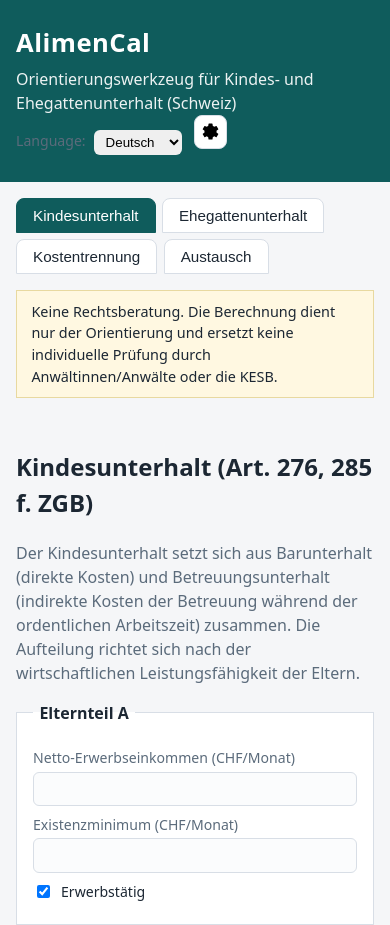
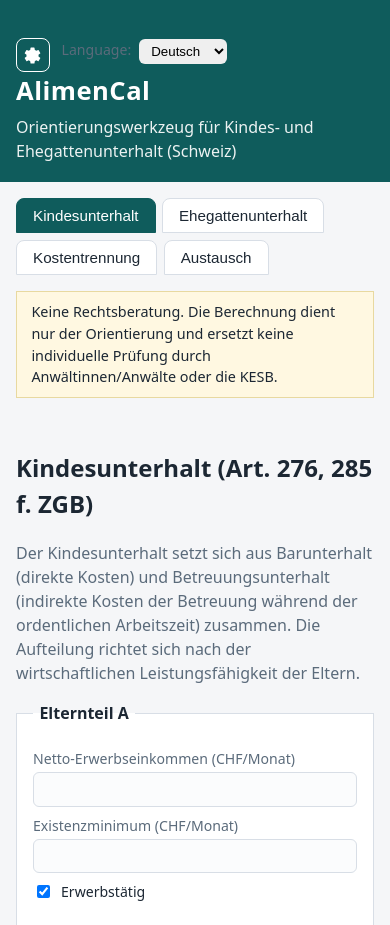
Before and after one commit to michaelleuzinger/AlimenCal, a plain HTML site: page index.html in a window 390 px wide. Shown: the top 925 px of the page. Drawn offline with Linux system fonts and the light colour scheme.

Commit message:
Zahnrad-Icon und Sprachwahl oben rechts im Kopf positionieren
Co-authored-by: michaelleuzinger <michaelleuzinger@users.noreply.github.com>

```diff
--- a/css/style.css
+++ b/css/style.css
@@ -34,6 +34,7 @@ header {
   background: var(--accent);
   color: var(--accent-ink);
   padding: 1.5rem 0 1.2rem;
+  position: relative;
 }
 header h1 { margin: 0; font-size: 1.6rem; letter-spacing: 0.5px; }
 .subtitle { margin: 0.3rem 0 0; opacity: 0.92; font-weight: 300; }
@@ -57,15 +58,20 @@ header h1 { margin: 0; font-size: 1.6rem; letter-spacing: 0.5px; }
   margin-top: 1rem;
   flex-wrap: wrap;
 }
-/* Kopf-Aktionen: Sprachwahl + Einstellungen-Menue (Zahnrad) */
-.header-actions { position: relative; display: inline-flex; align-items: flex-start; gap: 0.75rem; }
-.settings-btn { width: 2.1rem; height: 2.1rem; display: inline-flex; align-items: center; justify-content: center; border: 1px solid var(--line); border-radius: 8px; background: var(--card); cursor: pointer; padding: 0; }
+/* Kopf-Aktionen: Zahnrad oben rechts + Sprachwahl */
+.header-actions { position: absolute; top: 1rem; right: 1rem; display: flex; align-items: center; gap: 0.75rem; }
+.header-actions .lang-switch { margin-top: 0; }
+.settings-btn { width: 2.1rem; height: 2.1rem; display: inline-flex; align-items: center; justify-content: center; border: 1px solid var(--accent-ink); border-radius: 8px; background: transparent; color: var(--accent-ink); cursor: pointer; padding: 0; }
 .settings-btn svg { width: 1.2rem; height: 1.2rem; display: block; }
-.settings-btn:hover, .settings-btn[aria-expanded="true"] { border-color: var(--accent); }
+.settings-btn:hover, .settings-btn[aria-expanded="true"] { background: var(--accent-ink); color: var(--accent); }
 .settings-menu { position: absolute; top: calc(100% + 0.35rem); right: 0; min-width: 11rem; background: var(--card); border: 1px solid var(--line); border-radius: 8px; box-shadow: 0 4px 14px rgba(0,0,0,0.18); padding: 0.35rem; z-index: 50; }
 .settings-menu[hidden] { display: none; }
 .settings-menu .tab { display: block; width: 100%; text-align: left; border: none; background: transparent; border-radius: 6px; padding: 0.45rem 0.6rem; font-size: 0.92rem; cursor: pointer; color: var(--ink); }
 .settings-menu .tab:hover, .settings-menu .tab.active { background: var(--accent); color: var(--accent-ink); }
+@media (max-width: 560px) {
+  .header-actions { position: static; margin-top: 0.9rem; }
+  .header-actions .lang-switch { margin-top: 0; }
+}
 .tab {
   border: 1px solid var(--line);
   background: var(--card);
--- a/index.html
+++ b/index.html
@@ -10,10 +10,14 @@
 <body>
   <header>
     <div class="wrap">
-      <h1 id="app-title">AlimenCal</h1>
-      <p id="app-subtitle" class="subtitle"></p>
       <div class="header-actions">
-      <label class="lang-switch">
+        <button type="button" id="settings-btn" class="settings-btn" aria-haspopup="menu" aria-expanded="false" aria-controls="settings-menu"></button>
+        <div id="settings-menu" class="settings-menu" role="menu" hidden>
+          <button type="button" class="tab settings-menu-item" data-tab="settings" role="menuitem"></button>
+          <button type="button" class="tab settings-menu-item" data-tab="themes" role="menuitem"></button>
+          <button type="button" class="tab settings-menu-item" data-tab="about" role="menuitem"></button>
+        </div>
+        <label class="lang-switch">
         <span>Language:</span>
         <select id="lang-select">
           <option value="de">Deutsch</option>
@@ -22,13 +26,9 @@
           <option value="en">English</option>
         </select>
       </label>
-      <button type="button" id="settings-btn" class="settings-btn" aria-haspopup="menu" aria-expanded="false" aria-controls="settings-menu"></button>
-      <div id="settings-menu" class="settings-menu" role="menu" hidden>
-        <button type="button" class="tab settings-menu-item" data-tab="settings" role="menuitem"></button>
-        <button type="button" class="tab settings-menu-item" data-tab="themes" role="menuitem"></button>
-        <button type="button" class="tab settings-menu-item" data-tab="about" role="menuitem"></button>
       </div>
-      </div>
+      <h1 id="app-title">AlimenCal</h1>
+      <p id="app-subtitle" class="subtitle"></p>
     </div>
   </header>
 
```
Also changed, not shown: README.md, screenshots/01-kindesunterhalt-de.png, screenshots/02-ehegattenunterhalt-de.png, screenshots/03-richtwerte-de.png, screenshots/04-kostentrennung-de.png, screenshots/05-themes-classic-de.png, screenshots/06-themes-dark-de.png, screenshots/07-austausch-de.png, screenshots/08-pension-enfants-fr.png.
